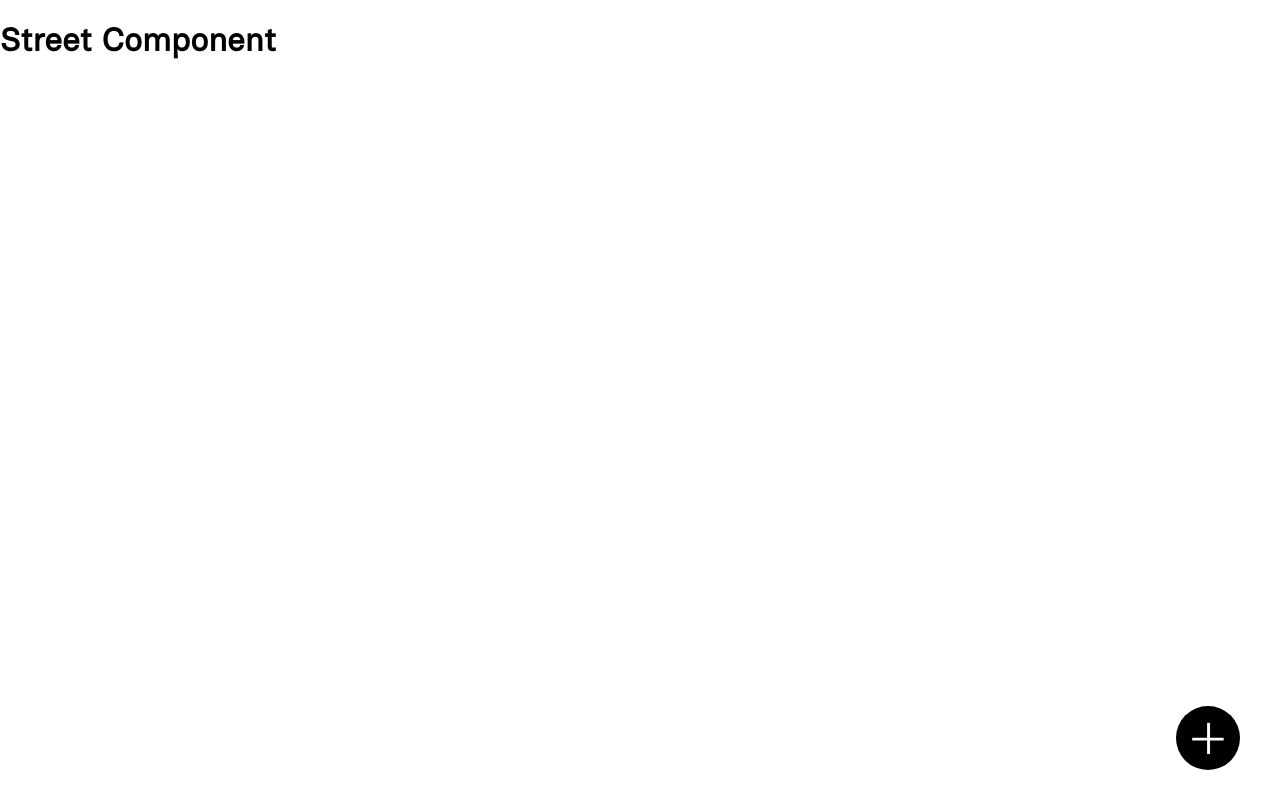
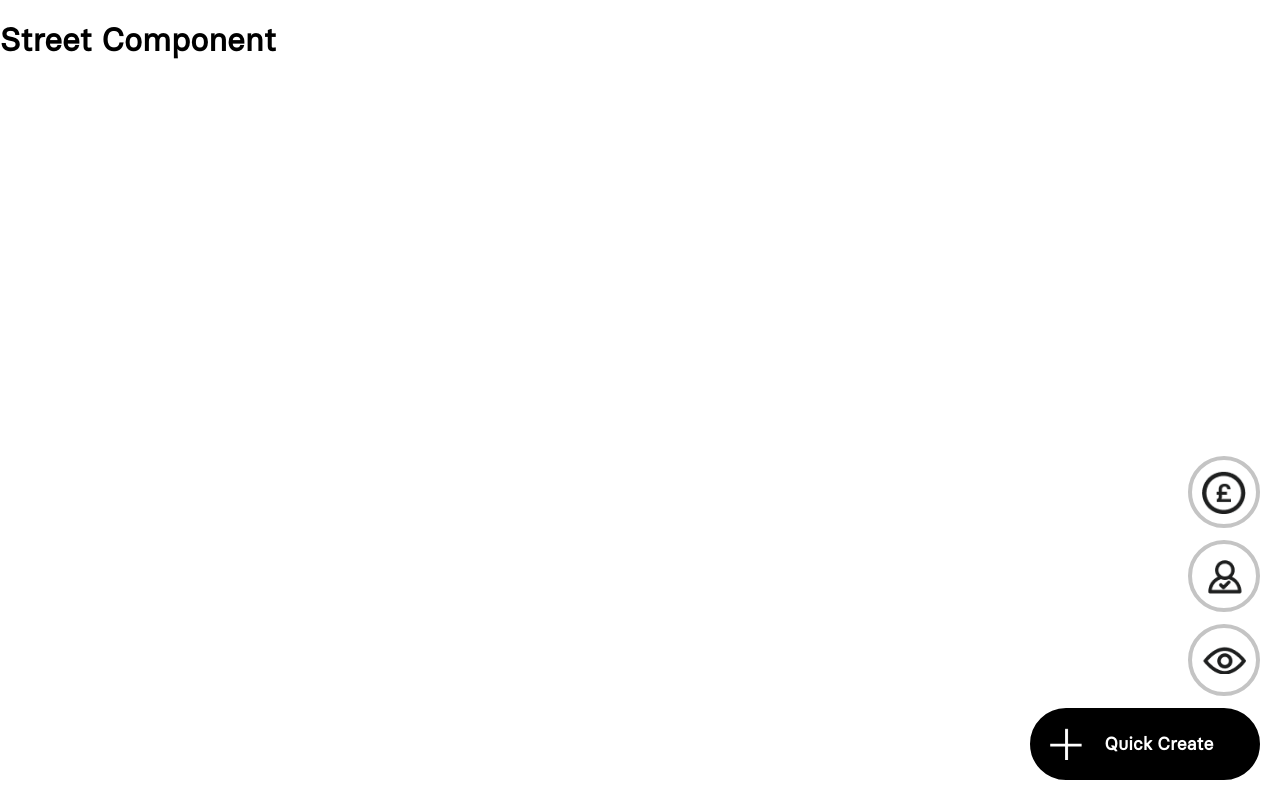
Before and after one commit to joshcawthorne/streetQuickCreate, a React (Create React App) app: page / in a window 1280 px wide. Both pictures are taken after a click on the element 1208 px from the left and 738 px from the top of the page. Built offline with nearby package versions, Linux system fonts and the light colour scheme; the HTML template or start-up script is replaced by a standard one.

Commit message:
Update with new animation & function

```diff
--- a/src/App.js
+++ b/src/App.js
@@ -23,10 +23,10 @@ class App extends React.Component {
       <div>
         <div className="App">
           <h1>Street Component</h1>
-          <div className="quickCreateToolbarContinaer">
+          <div className="quickCreateToolbarContainer">
             <div
               className={
-                this.state.active ? "inactive" : "quickCreateToolbarInner"
+                this.state.active ? "quickCreateToolbarInner" : "inactive"
               }
             >
               <QuickCreate text={"New Valuation"} icon={valuation} link={"#"} />
@@ -34,9 +34,18 @@ class App extends React.Component {
               <QuickCreate text={"New Viewing"} icon={viewing} link={"#"} />
             </div>
             <div
-              className="quickCreateActionButton"
+              className={
+                this.state.active
+                  ? "quickCreateActionTextContainerActive"
+                  : "quickCreateActionTextContainer"
+              }
               onClick={this.toggleClass}
-            />
+            >
+              <div className="quickCreateActionButton" />
+              <div className="quickCreateActionText">
+                <h1>Quick Create</h1>
+              </div>
+            </div>
           </div>
         </div>
       </div>
--- a/src/components/quickCreate/QuickCreateButton.js
+++ b/src/components/quickCreate/QuickCreateButton.js
@@ -6,7 +6,9 @@ class quickCreateButton extends React.Component {
       <a href={this.props.link}>
         <div className="quickCreateButtonContainer">
           <div className="quickCreateButton">
-            <div className="quickCreateButtonText">{this.props.text}</div>
+            <div className="quickCreateButtonText">
+              <h1>{this.props.text}</h1>
+            </div>
             <div className="quickCreateButtonIcon">
               <img
                 src={this.props.icon}
--- a/src/index.css
+++ b/src/index.css
@@ -12,6 +12,16 @@ body {
 
 a {
     text-decoration: none;
+}
+
+.quickCreateToolbarContainer {
+    width: 230px;
+    position: absolute;
+    bottom: 0;
+    right: 0;
+    margin-right: 20px;
+    margin-bottom: 20px;
+
 }
 
 .quickCreateButtonContainer {
@@ -30,22 +40,6 @@ a {
     margin-bottom: 20px;
 }
 
-.quickCreateActionButton {
-    height: 64px;
-    width: 64px;
-    background-color: #000;
-    border-radius: 50%;
-    margin-bottom: 10px;
-    background-image: url('./img/plusIcon.png');
-    background-size: 50%;
-    background-position: center;
-    background-repeat: no-repeat;
-    cursor: pointer;
-    float: right;
-}
-
-.quickCreateInnerContainer {}
-
 .quickCreateButton {
     width: 64px;
     height: 64px;
@@ -59,6 +53,7 @@ a {
     transition: 230ms;
     display: flex;
     justify-content: flex-end;
+
 }
 
 .quickCreateButtonIcon {
@@ -71,13 +66,12 @@ a {
 .quickCreateButtonText {
     opacity: 0;
     color: #fff;
-    font-size: 16px;
+    font-size: 9px !important;
+    line-height: 10px;
     transition-delay: 0ms;
     height: 100%;
     display: flex;
     align-items: center;
-    /* margin-left: 10px; */
-    /* margin-right: 10px; */
     width: calc(100% + 64px);
     display: flex;
     justify-content: center;
@@ -100,6 +94,73 @@ a {
     width: 44px;
 }
 
+.quickCreateActionTextContainer {
+    width: 64px;
+    height: 64px;
+    transition: 200ms;
+    float: right;
+    background-color: #000;
+    border-radius: 50%;
+    display: flex;
+    border-width: 4px;
+    border-color: #000;
+    border-style: solid;
+}
+
+.quickCreateActionText {
+    width: 0px;
+    opacity: 0;
+    color: #fff;
+    transition-delay: 0ms;
+}
+
+.quickCreateActionTextContainerActive {
+    width: 222px;
+    border-radius: 100000px;
+    height: 64px;
+    transition: 200ms;
+    float: right;
+    background-color: #000;
+    cursor: pointer;
+    display: flex;
+    border-width: 4px;
+    border-color: #000;
+    border-style: solid;
+}
+
+.quickCreateActionTextContainerActive .quickCreateActionText {
+    width: calc(100% - 100px);
+    text-align: center;
+    display: flex;
+    justify-content: center;
+    align-items: center;
+    opacity: 1;
+    color: #fff;
+    font-size: 9px !important;
+    line-height: 10px;
+    transition-delay: 200ms;
+}
+
+.quickCreateActionButton {
+    height: 64px;
+    width: 64px;
+    background-color: #000;
+    border-radius: 50%;
+    margin-bottom: 10px;
+    background-image: url('./img/plusIcon.png');
+    background-size: 50%;
+    background-position: center;
+    background-repeat: no-repeat;
+    cursor: pointer;
+    float: left;
+}
+
+.quickCreateToolbarInner {
+    opacity: 1;
+    transition: 200ms;
+}
+
 .inactive {
-    display: none;
+    opacity: 0;
+    transition: 200ms;
 }
```
